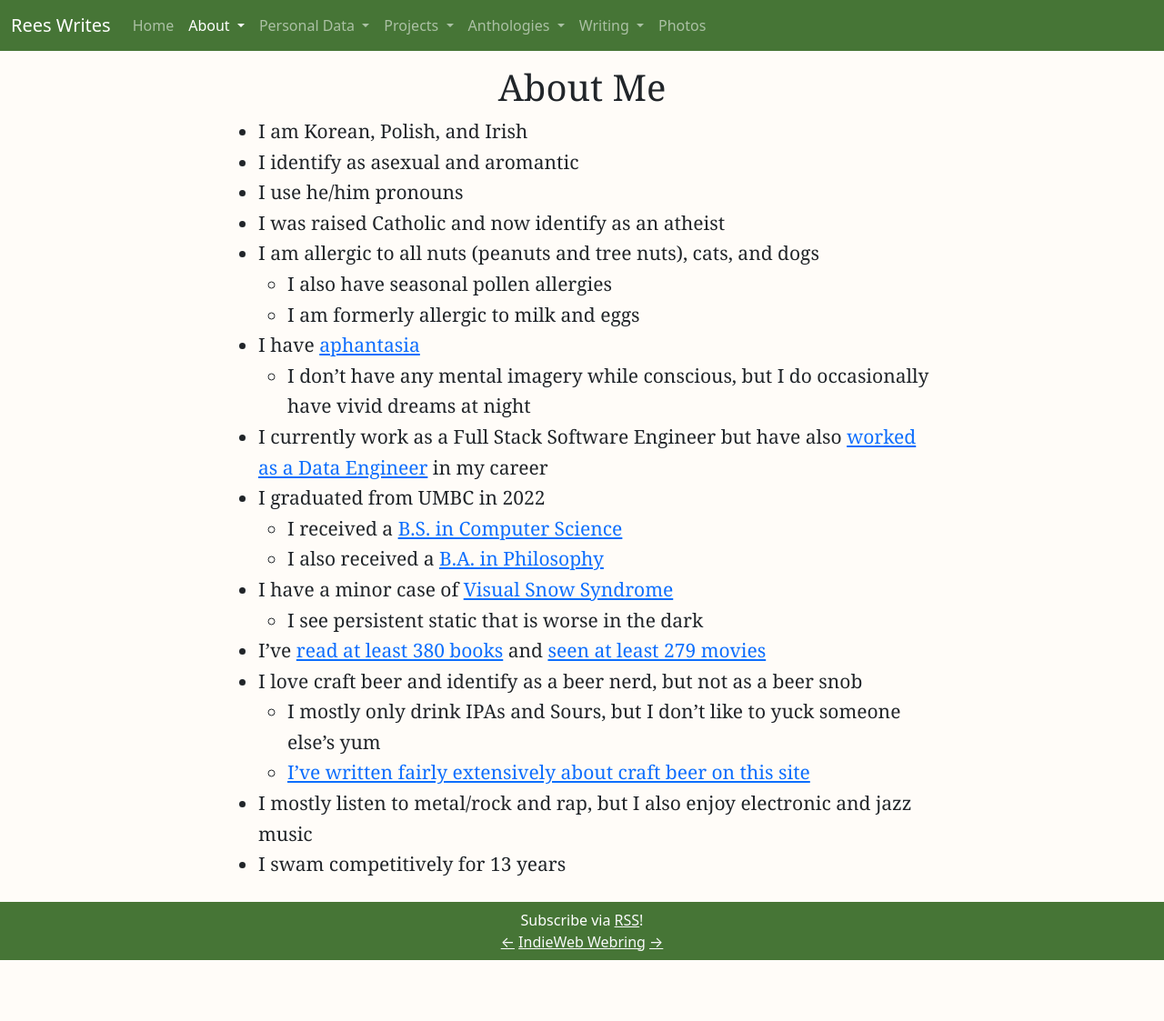
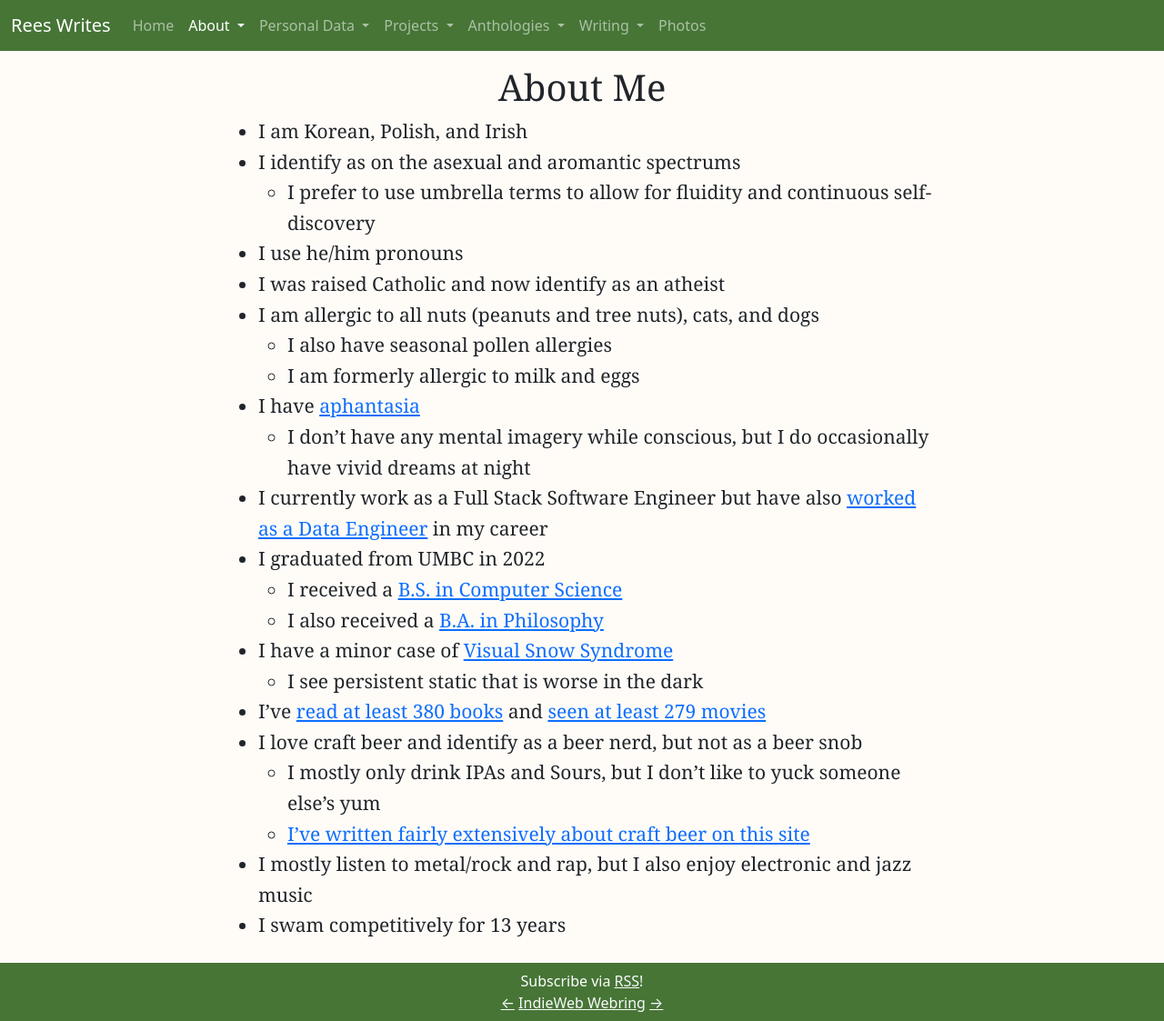
Before and after one commit to reeshuffled/reeshuffled.github.io, a Jekyll site: the page built from about_me.md, in a window 1280 px wide. Shown: the whole page at 91% size. Built offline with Jekyll 4.4.1, drawn with Linux system fonts in a browser that asks for light colours; cached includes are drawn as plain includes; before the commit the page ends 1056 px from its top, so only the background shows below that.

Commit message:
fix about me wording

```diff
--- a/about_me.md
+++ b/about_me.md
@@ -5,7 +5,8 @@ layout: page
 ---
 
 * I am Korean, Polish, and Irish
-* I identify as asexual and aromantic
+* I identify as on the asexual and aromantic spectrums
+    * I prefer to use umbrella terms to allow for fluidity and continuous self-discovery
 * I use he/him pronouns
 * I was raised Catholic and now identify as an atheist
 * I am allergic to all nuts (peanuts and tree nuts), cats, and dogs
```
